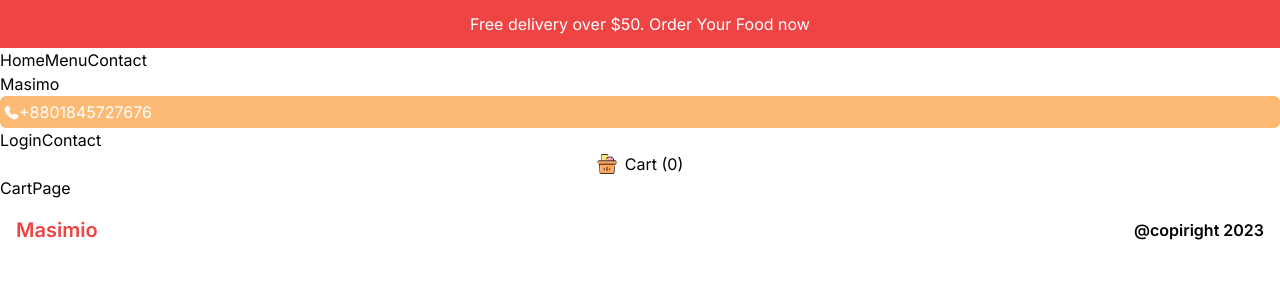
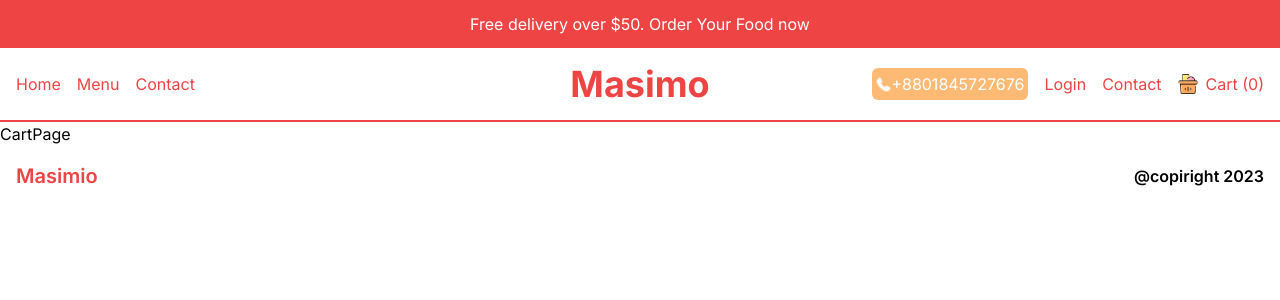
Before and after one commit to joy-biswas-info/food-delivery, a Next.js app: page /cart in a window 1280 px wide. Shown: the top 300 px of the page. Built offline with nearby package versions, Linux system fonts and the light colour scheme.

Commit message:
Resolve Issue

```diff
--- a/src/components/CartIcon.tsx
+++ b/src/components/CartIcon.tsx
@@ -4,7 +4,7 @@ import React from "react";
 
 const CartIcon = () => {
   return (
-    <div className="flex gap-2 items-center justify-center">
+    <div className="flex gap-2 items-center justify-center cursor-pointer">
       <Image src="/cart.png" alt="" height={10} width={20} />
       <span>Cart (0)</span>
     </div>
--- a/src/components/Navigation.tsx
+++ b/src/components/Navigation.tsx
@@ -7,21 +7,24 @@ import Image from "next/image";
 const Navigation = () => {
   const user = false;
   return (
-    <nav>
+    <nav className="flex justify-between items-center text-red-500 p-4 border-b-2 border-red-500">
+      {/* Left Menu  */}
+      <div className="flex-1 hidden md:flex justify-start items-center gap-4">
         <Link href="/">Home</Link>
         <Link href="/menu">Menu</Link>
         <Link href="/contact">Contact</Link>
- <div>
+      </div>
+      <div className=" justify-center">
       {/* Logo  */}
-        <Link href="/">Masimo</Link>
+        <Link href="/" className="font-bold text-4xl">Masimo</Link>
       </div>
 
       {/* Mobile Menu  */}
-      <div className="md:hidden items-center">
+      <div className="md:hidden items-center justify-center">
         <Menu />
       </div>
       {/* Right Menu  */}
-<div>
+<div className="hidden md:flex flex-1 justify-end gap-4 items-center">
         <div className="md:absolute top-3 right-2 lg:static cursor-pointer bg-orange-300 p-1 rounded-md flex items-center justify-items-center text-white">
           <Image
             src="/phone.png"
```
